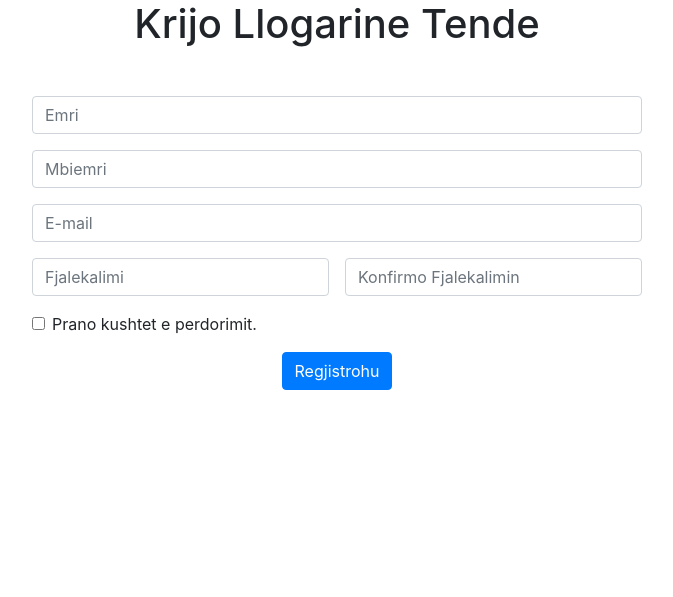
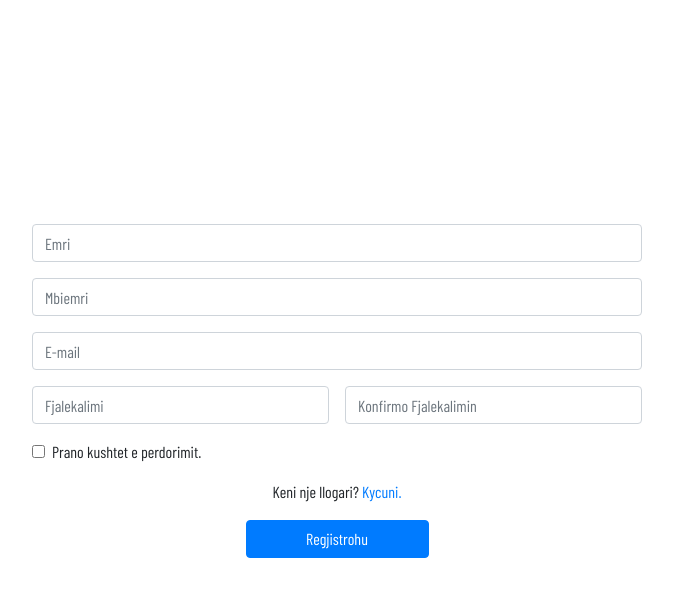
Before and after one commit to h-kevin/Ave-Cesare, a PHP site: page /pages/register.html in a window 1280 px wide. Shown: the top 597 px of the page, without its empty margins (303-976 px from the left). Run offline with PHP 8.4, Linux system fonts and the light colour scheme.

Commit message:
ndryshime ne interface/css ne admin panel dhe ne signup, kalimi i te dhenave me json, modifikime rastesh

```diff
--- /dev/null
+++ b/css/signup.css
@@ -0,0 +1,17 @@
+.signup-page {
+    margin-top: 10%;
+    font-family: 'Barlow Condensed', serif;
+}
+
+body {
+    background-color:  rgb(242,92,42);
+}
+
+h1 {
+    font-size: 50px;
+    color: white;
+}
+
+.btn {
+    width: 30%;
+}
--- a/pages/admin_panel.html
+++ b/pages/admin_panel.html
@@ -31,6 +31,7 @@
         <script src="../vendors/jquery/jquery-3.4.1.min.js"></script>
         <script src="../vendors/popper/popper.min.js"></script>
         <script src="../vendors/bootstrap/js/bootstrap.min.js"></script>
+        <script src="../vendors/jquery/notify.min.js"></script>
         <script type="text/javascript" src="../js/admin_panel.js"></script>
 
     </body>
--- a/pages/register.html
+++ b/pages/register.html
@@ -8,46 +8,50 @@
         <meta charset="UTF-8" />
         <meta name="viewport" content="width=device-width, initial-scale=1, shrink-to-fit=no" />
         <link rel="icon" type="image/png" href="../img/favicon.png" />
+        <link rel="stylesheet" type="text/css" href="../css/signup.css" />
         <link rel="stylesheet" type="text/css" href="../css/index.css" />
-        <link href="https://fonts.googleapis.com/icon?family=Material+Icons" rel="stylesheet" />
+        <link rel="stylesheet" href="https://fonts.googleapis.com/css?family=Barlow+Condensed">
     </head>
 
     <body>
+        <div class = "signup-page">
         <h1 class="container text-center mb-5">Krijo Llogarine Tende</h1>
 
         <form class="form-container container" id="register-form">
             <p id="errBox" class="text-center"></p>
             <div class="form-group">
-                <input type="text" class="form-control bg-transparent"
+                <input type="text" class="form-control"
                     id="name" name="name" placeholder="Emri" required>
             </div>
             <div class="form-group">
-                <input type="text" class="form-control bg-transparent"
+                <input type="text" class="form-control"
                     id="surname" name="surname" placeholder="Mbiemri" required>
             </div>
             <div class="form-group">
-                <input type="email" class="form-control bg-transparent"
+                <input type="email" class="form-control"
                     id="email" name="email" placeholder="E-mail" required>
             </div>
             <div class="form-group row m-0">
-                <input type="password" class="form-control bg-transparent col-12 col-md mr-md-2 mb-3"
+                <input type="password" class="form-control col-12 col-md mr-md-2 mb-3"
                     id="password1" name="pass1" placeholder="Fjalekalimi" required>
-                <input type="password" class="form-control bg-transparent col-12 col-md ml-md-2 mb-3"
+                <input type="password" class="form-control col-12 col-md ml-md-2 mb-3"
                     id="password2" name="pass2" placeholder="Konfirmo Fjalekalimin" required>
             </div>
             <div class="form-group form-check">
               <input type="checkbox" class="form-check-input" id="exampleCheck1" required>
               <label class="form-check-label" for="exampleCheck1">Prano kushtet e perdorimit.</label>
             </div>
+            <p class="text-center">Keni nje llogari? <a href="../pages/login.html">Kycuni.</a></p>
             <div class="d-flex justify-content-center">
                 <button type="submit" name="register" class="btn btn-primary">Regjistrohu</button>
             </div>
         </form>
+    </div>
 
         <script src="../vendors/jquery/jquery-3.4.1.min.js"></script>
         <script src="../vendors/popper/popper.min.js"></script>
         <script src="../vendors/bootstrap/js/bootstrap.min.js"></script>
-        <script type="text/javascript" src="../js/index.js"></script>
+        <script src="../vendors/jquery/notify.min.js"></script>
         <script type="text/javascript" src="../js/signup.js"></script>
     </body>
 </html>
```
Also changed, not shown: js/admin_panel.js (+5 -2 lines), js/signup.js (+24 -3 lines), php/signup.php (+11 -2 lines).
